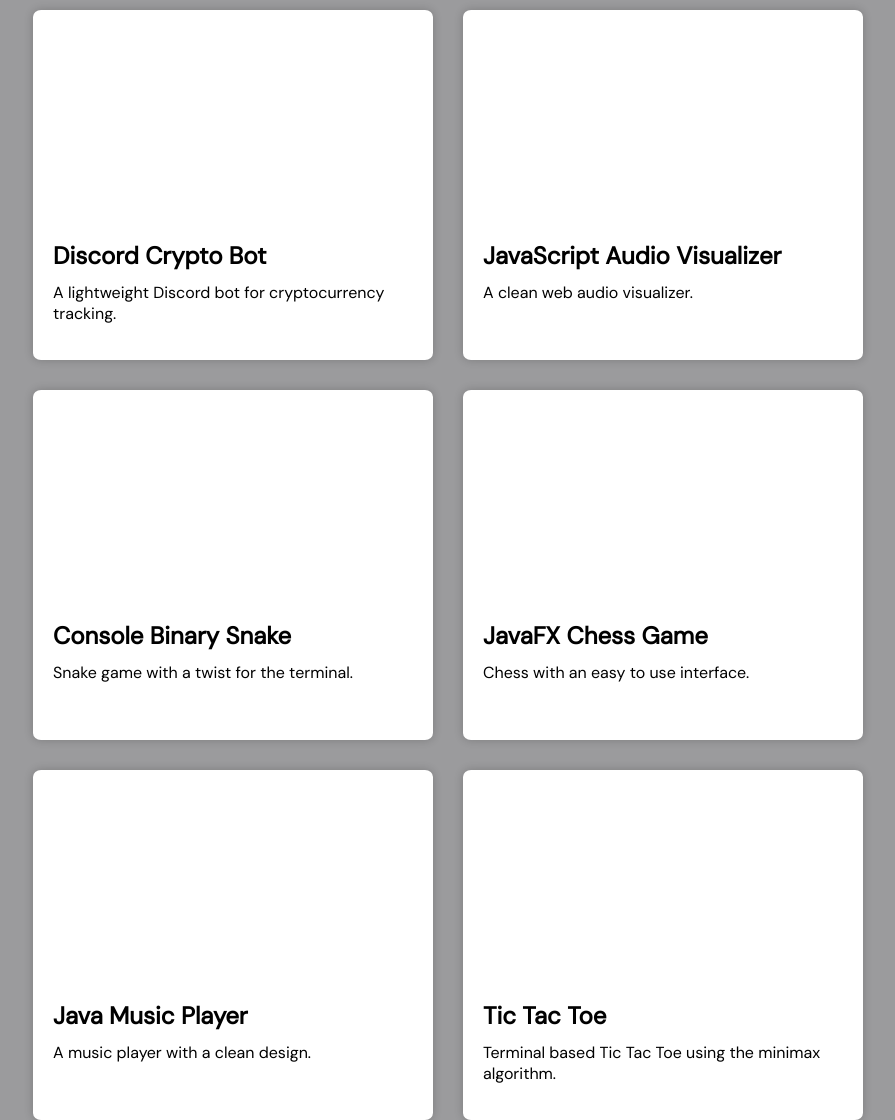
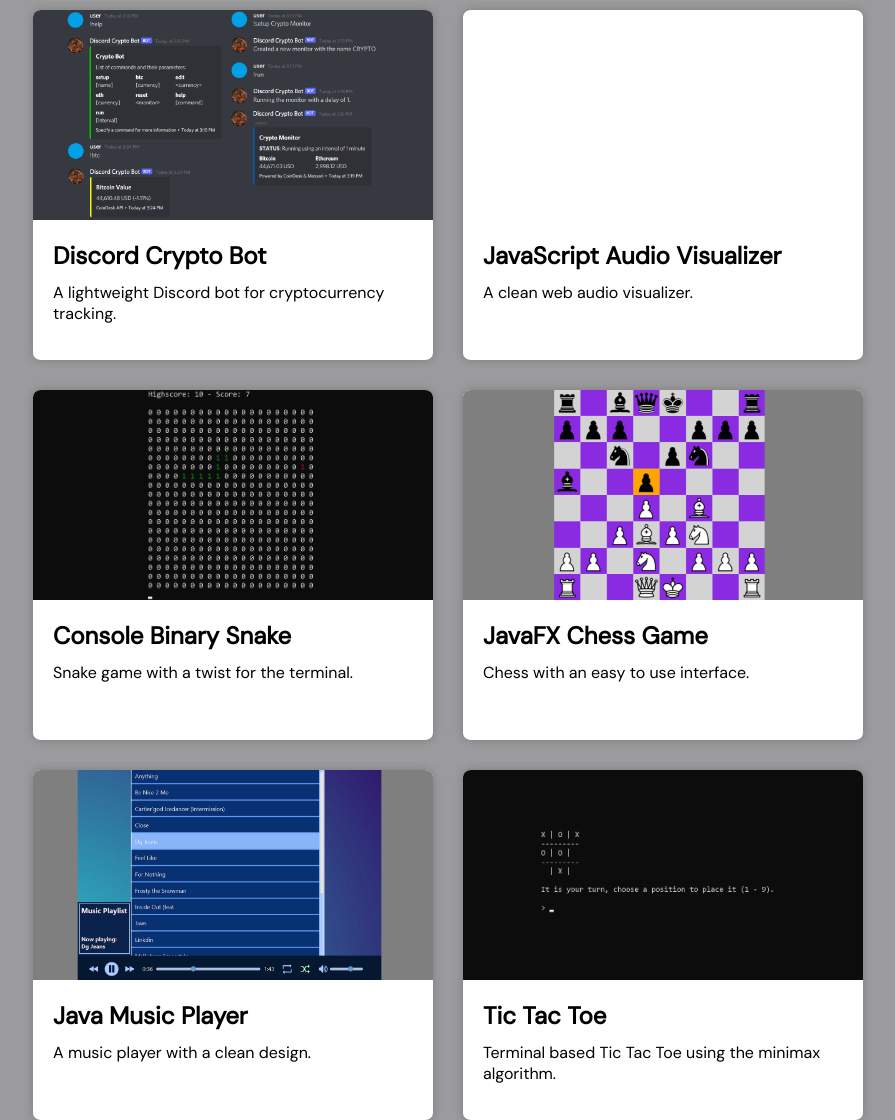
Before and after one commit to paranoiaz/static-portfolio-website, a plain HTML site: page code.html in a window 1280 px wide. Shown: the whole page, without its empty margins (192-1087 px from the left). Drawn offline with Linux system fonts and the light colour scheme.

Commit message:
minor change

```diff
--- a/css/styles-code.css
+++ b/css/styles-code.css
@@ -95,27 +95,27 @@ html, body {
 }
 
 #main-screen #grid-container .url-wrapper:nth-child(1) .image-container {
-    background-image: url("resources/resources-code/showcase-image-project-1.png");
+    background-image: url("../resources/resources-code/showcase-image-project-1.png");
 }
 
 #main-screen #grid-container .url-wrapper:nth-child(2) .image-container {
-    background-image: url("resources/resources-code/showcase-image-project-2.png");
+    background-image: url(../"resources/resources-code/showcase-image-project-2.png");
 }
 
 #main-screen #grid-container .url-wrapper:nth-child(3) .image-container {
-    background-image: url("resources/resources-code/showcase-image-project-3.png");
+    background-image: url("../resources/resources-code/showcase-image-project-3.png");
 }
 
 #main-screen #grid-container .url-wrapper:nth-child(4) .image-container {
-    background-image: url("resources/resources-code/showcase-image-project-4.png");
+    background-image: url("../resources/resources-code/showcase-image-project-4.png");
 }
 
 #main-screen #grid-container .url-wrapper:nth-child(5) .image-container {
-    background-image: url("resources/resources-code/showcase-image-project-5.png");
+    background-image: url("../resources/resources-code/showcase-image-project-5.png");
 }
 
 #main-screen #grid-container .url-wrapper:nth-child(6) .image-container {
-    background-image: url("resources/resources-code/showcase-image-project-6.png");
+    background-image: url("../resources/resources-code/showcase-image-project-6.png");
 }
 
 @media only screen and (max-width: 700px) {
```
